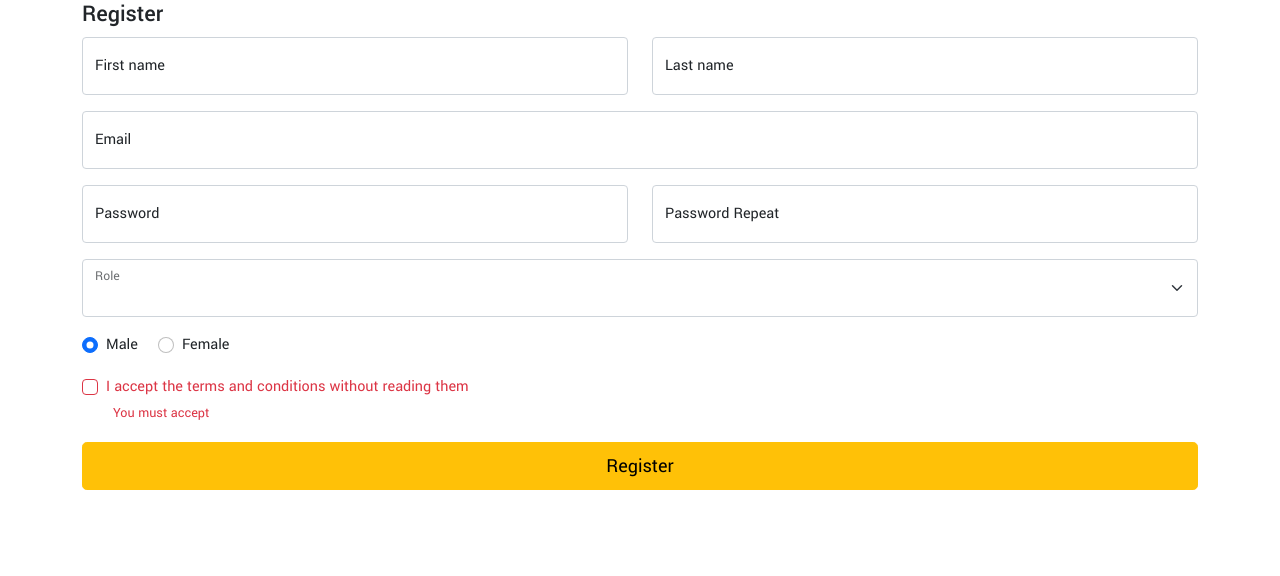
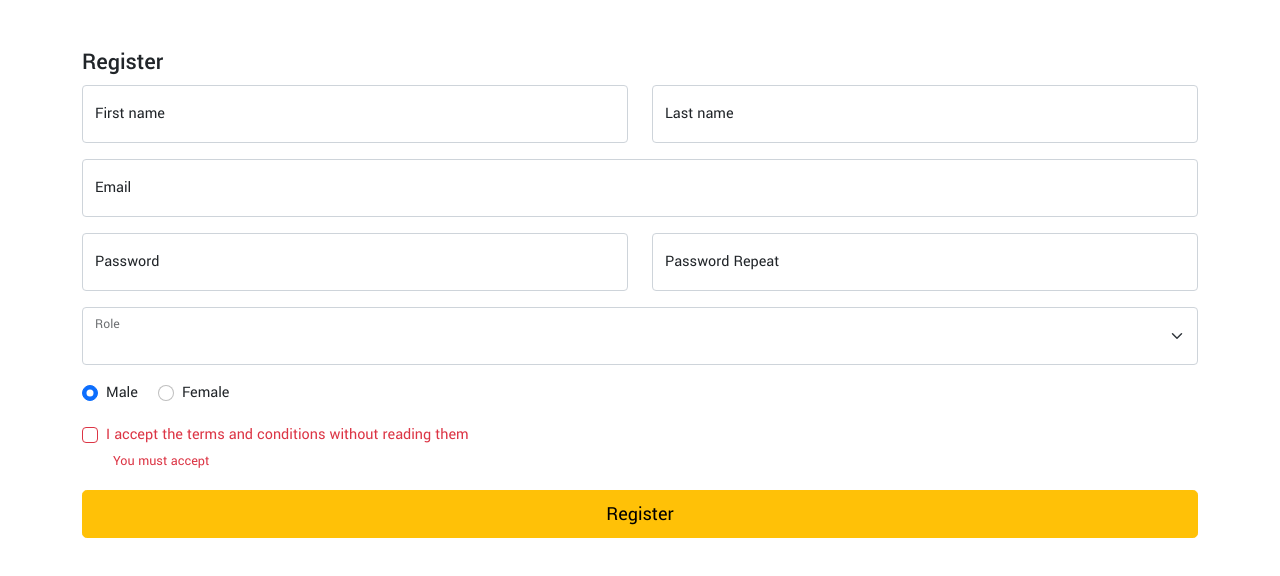
Before and after one commit to johnLexicon/css-lab2-bootstrap, a plain HTML site: page index.html in a window 1280 px wide. Drawn offline with nearby package versions, Linux system fonts and the light colour scheme.

Commit message:
Added form element and padding.

```diff
--- a/index.html
+++ b/index.html
@@ -12,8 +12,9 @@
 </head>
 
 <body>
-  <main class="container-md container-fluid">
+  <main class="container-md container-fluid py-5">
     <h1 class="h4">Register</h1>
+    <form novalidate>
       <div class="row gy-3 row-cols-1 row-cols-md-2">
         <div class="col">
           <div class="form-floating">
@@ -76,6 +77,7 @@
           <button class="btn btn-warning btn-lg w-100">Register</button>
         </div>
       </div>
+    </form>
   </main>
   <script src="https://cdn.jsdelivr.net/npm/bootstrap@5.1.3/dist/js/bootstrap.bundle.min.js"
     integrity="sha384-ka7Sk0Gln4gmtz2MlQnikT1wXgYsOg+OMhuP+IlRH9sENBO0LRn5q+8nbTov4+1p"
```
Lines whose indentation alone changed are shown as unchanged.
